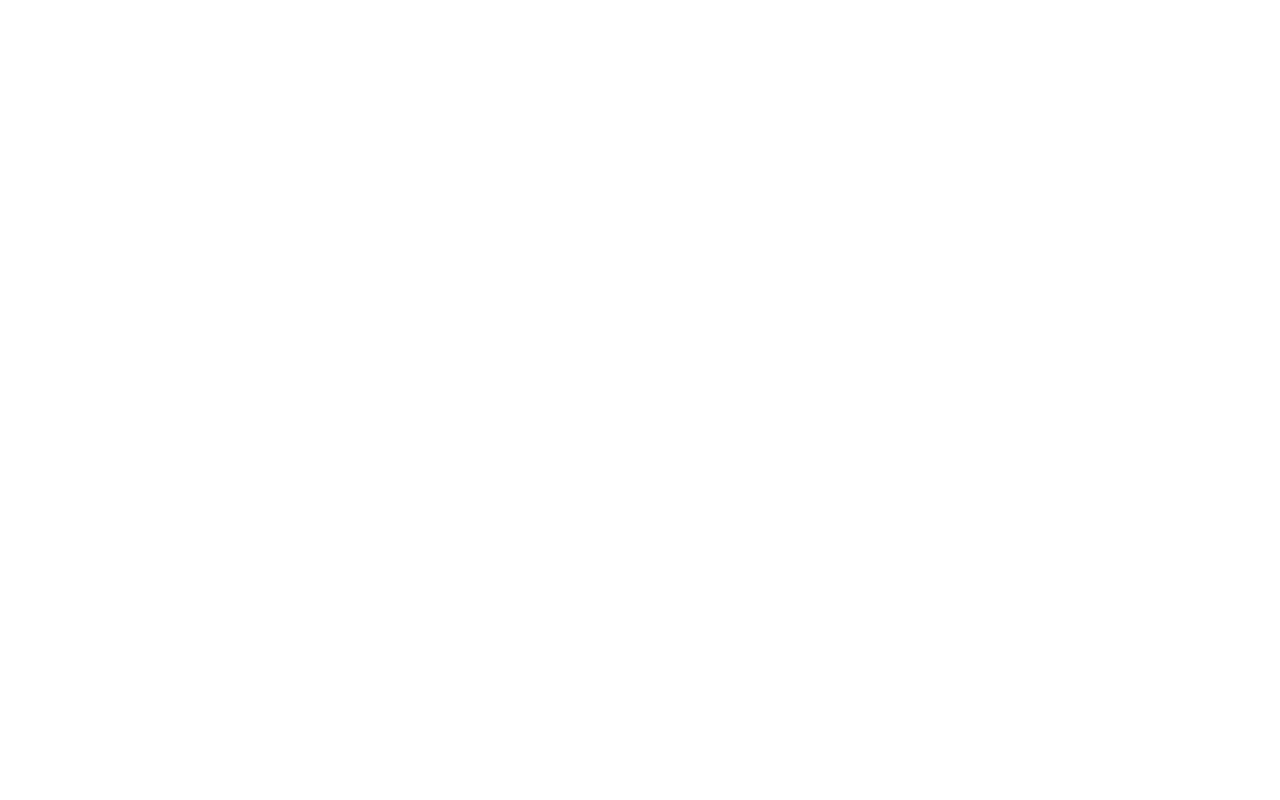
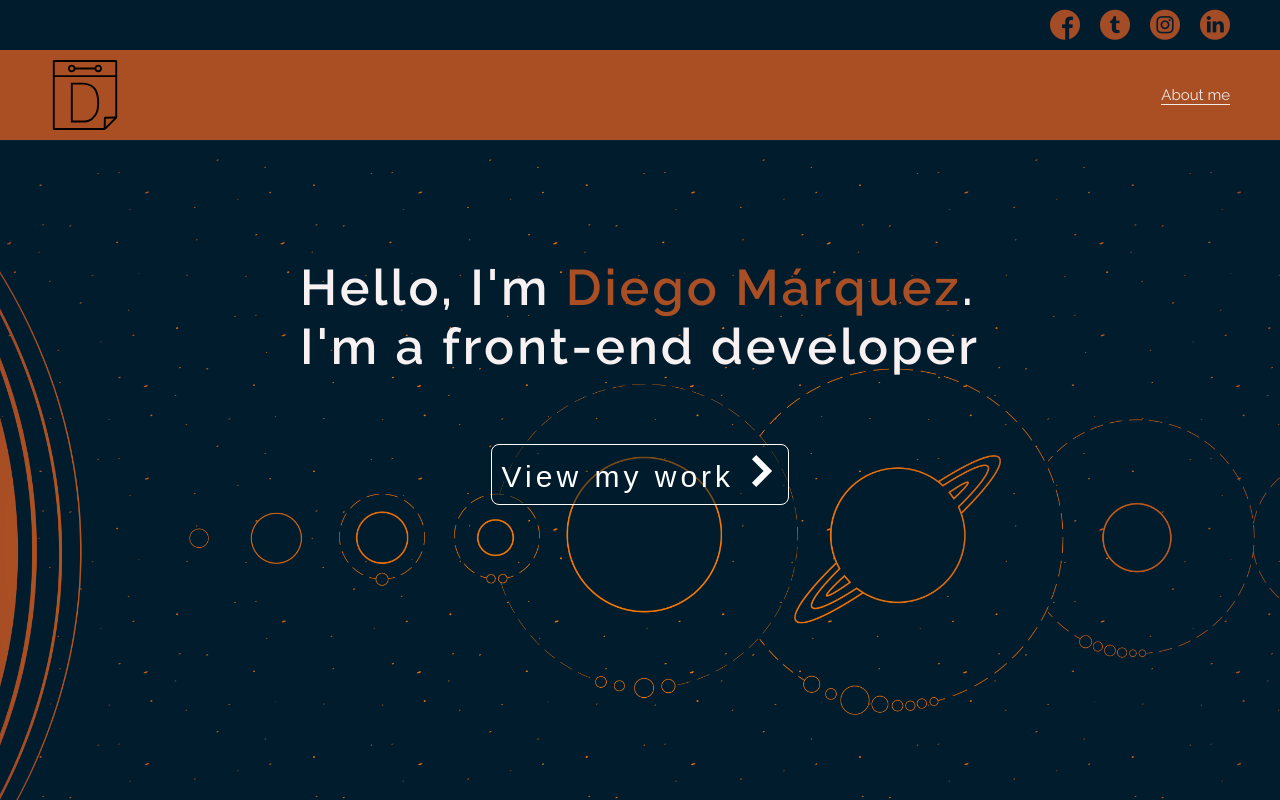
Before and after one commit to oddyEC/blog, a plain HTML site: page blogs.html in a window 1280 px wide. Drawn offline with Linux system fonts and the light colour scheme.

Commit message:
arreglando problemas main page

```diff
--- a/blogs.html
+++ b/blogs.html
@@ -0,0 +1,53 @@
+<!DOCTYPE html>
+<html lang="es">
+  <head>
+    <meta charset="UTF-8" />
+    <meta http-equiv="X-UA-Compatible" content="IE=edge" />
+    <meta name="viewport" content="width=device-width, initial-scale=1.0" />
+    <title>Mi blog</title>
+    <link rel="stylesheet" href="./css/main.css" />
+    <link rel="stylesheet" href="./css/font/flaticon.css" />
+    <link rel="preconnect" href="https://fonts.gstatic.com" />
+
+    <link
+      href="https://fonts.googleapis.com/css2?family=Raleway:wght@400;600;700&display=swap"
+      rel="stylesheet"
+    />
+  </head>
+  <body>
+    <header>
+      <section class="header-icons-container">
+        <div class="icons">
+          <a href="/"><span class="flaticon-001-facebook"></span></a>
+          <a href="/"><span class="flaticon-002-twitter"></span></a>
+          <a href="/"><span class="flaticon-011-instagram"></span></a>
+          <a href="/"><span class="flaticon-010-linkedin"></span></a>
+        </div>
+      </section>
+      <nav>
+        <section class="nav-logo-container">
+          <a href="/"
+            ><img src="./assets/img/letter-d.svg" alt="Logo de mi blog"
+          /></a>
+        </section>
+        <section class="profile-link">
+          <a href="./perfil.html">About me</a>
+        </section>
+      </nav>
+    </header>
+    <main>
+      <section class="main-section">
+        <section class="main-title">
+          <h1>Hello, I'm <span>Diego Márquez</span>.<br>I'm a front-end developer</h1>
+
+        </section>
+        <section class="main-button-container">
+          <button>
+              <a href="blogs.html">View my work <span class="right-arrow"><img src="./assets/img/right-arrow.png" alt=""></span></a>
+          </button>
+        </section>
+      </section>
+    </main>
+    <footer></footer>
+  </body>
+</html>
--- a/css/main.css
+++ b/css/main.css
@@ -74,7 +74,15 @@ main {
   width: 100%;
   height: 100vh;
   display: grid;
-  grid-template-rows: 1fr 1fr;
+  grid-template-columns: 1fr 4fr 1fr;
+}
+
+main .main-section{
+  display: grid;
+  grid-column: 2;
+  justify-items: center;
+  height: 350px;
+  margin-top: 50px;
 }
 
 .main-title {
@@ -86,37 +94,32 @@ main {
 .main-title h1 {
   color: rgb(248, 241, 241);
   font-weight: 600;
-  font-size: 6rem;
-  line-height: 30px;
+  font-size: 5rem;
+  letter-spacing: 3px;
 }
 .main-title h2 {
   color: rgb(238, 235, 235);
   font-weight: 600;
-  font-size: 6rem;
+  font-size: 5rem;
+  letter-spacing: 3px;
 }
 .main-title span {
   color: #aa4e23;
   font-weight: 600;
 }
-.main-button-container {
-  display: flex;
-  align-items: center;
-  justify-content: center;
-  align-content: center;
-}
 .main-button-container button {
-  display: block;
+  display: grid;
   box-sizing: border-box;
   margin: 0 auto;
   text-align: center;
-  text-decoration: none;
+  align-items: center;
 
   transition: all 0.3s ease-out;
   background-color: transparent;
   border-radius: 0.8rem;
   padding: 10px;
   border: 1px solid #fff;
-  background: rgba(30, 52, 142, 0.5);
+  background: rgba(0, 28, 45, 0.5);
 }
 .main-button-container button:hover,
 .main-button-container button:focus,
@@ -129,5 +132,11 @@ main {
   font-weight: 400;
   font-size: 3rem;
   cursor: pointer;
-  letter-spacing: 1px;
+  letter-spacing: 4px;
 }
+.main-button-container img{
+  display: inline-block;
+  width: 32px;
+
+
+}
```
Also changed, not shown: index.html (+10 -8 lines), assets/img/right-arrow.png (added).
